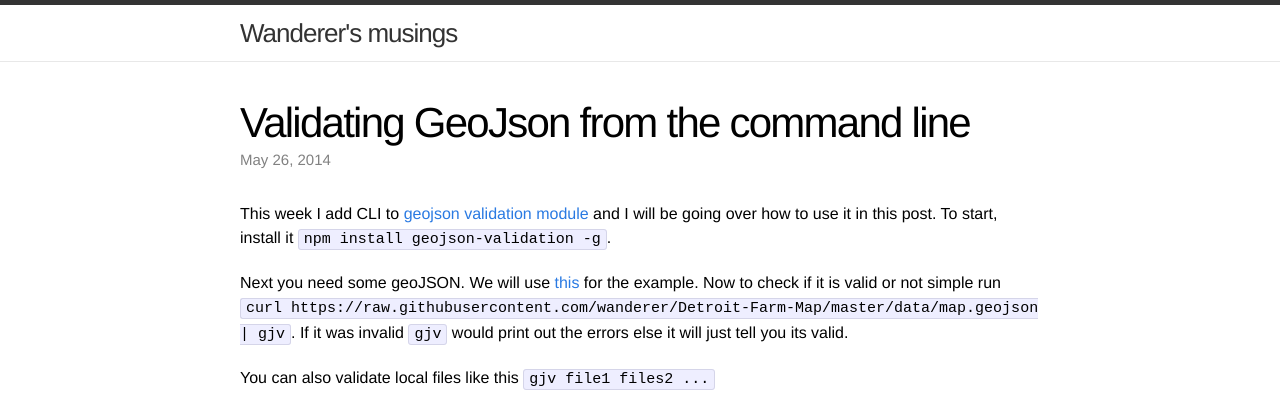
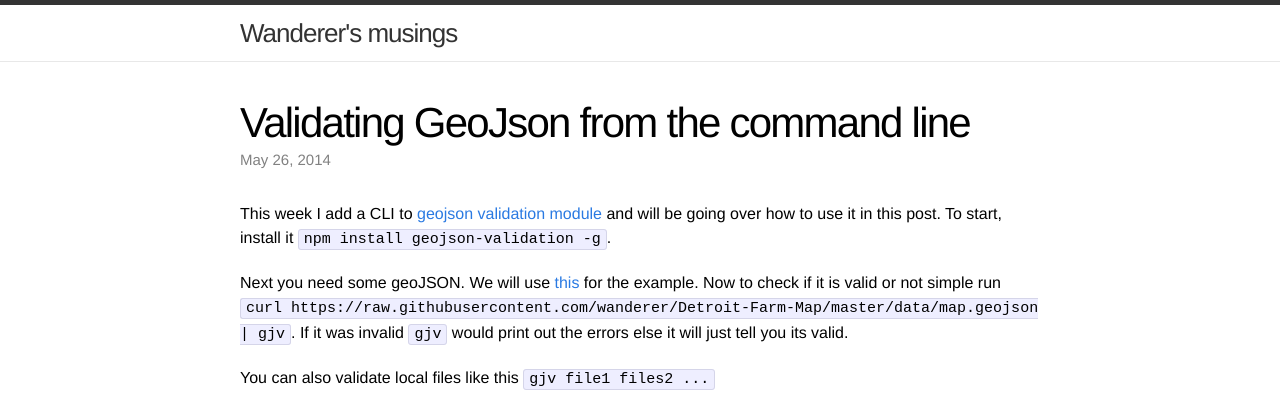
Before and after one commit to emazurek/wanderer.github.io, a Jekyll site: the page built from _posts/2014-05-26-validating-geoJson.markdown, in a window 1280 px wide. Shown: the top 397 px of the page. Built offline with Jekyll 4.4.1, drawn with Linux system fonts in a browser that asks for light colours; comment, search, counter and statistics services are not loaded.

```diff
--- a/_posts/2014-05-26-validating-geoJson.markdown
+++ b/_posts/2014-05-26-validating-geoJson.markdown
@@ -6,7 +6,7 @@ categories: geo cli nodejs
 comments: true
 ---
 
-This week I add CLI to [geojson validation module](https://github.com/craveprogramminginc/GeoJSON-Validation) and I will be going over how to use it in this post.  To start, install it `npm install geojson-validation -g`.
+This week I add a CLI to [geojson validation module](https://github.com/craveprogramminginc/GeoJSON-Validation) and will be going over how to use it in this post.  To start, install it `npm install geojson-validation -g`.
 
 Next you need some geoJSON. We will use [this](https://raw.githubusercontent.com/wanderer/Detroit-Farm-Map/master/data/map.geojson) for the example. Now to check if it is valid or not simple run `curl https://raw.githubusercontent.com/wanderer/Detroit-Farm-Map/master/data/map.geojson | gjv`. If it was invalid `gjv` would print out the errors else it will just tell you its valid.
 
```
